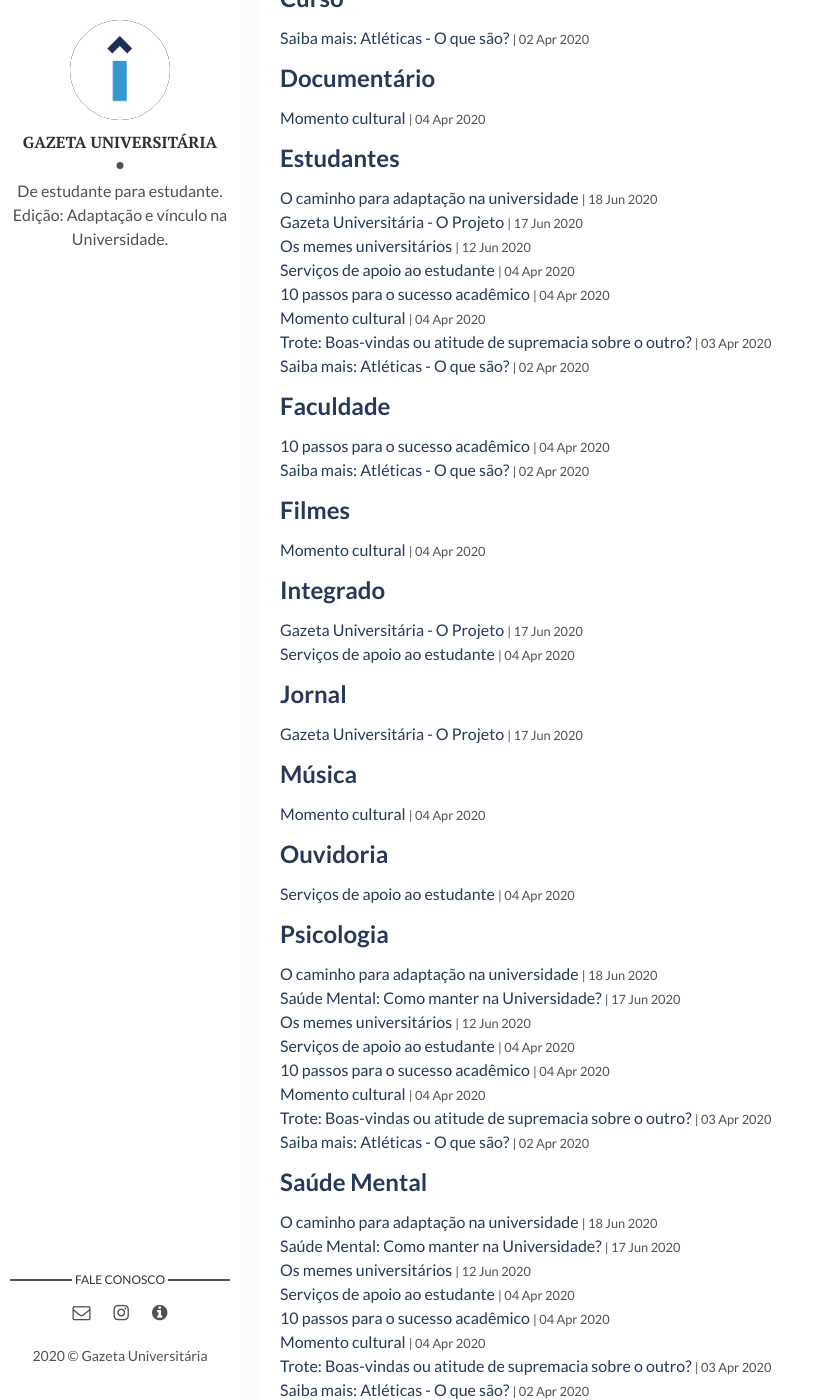
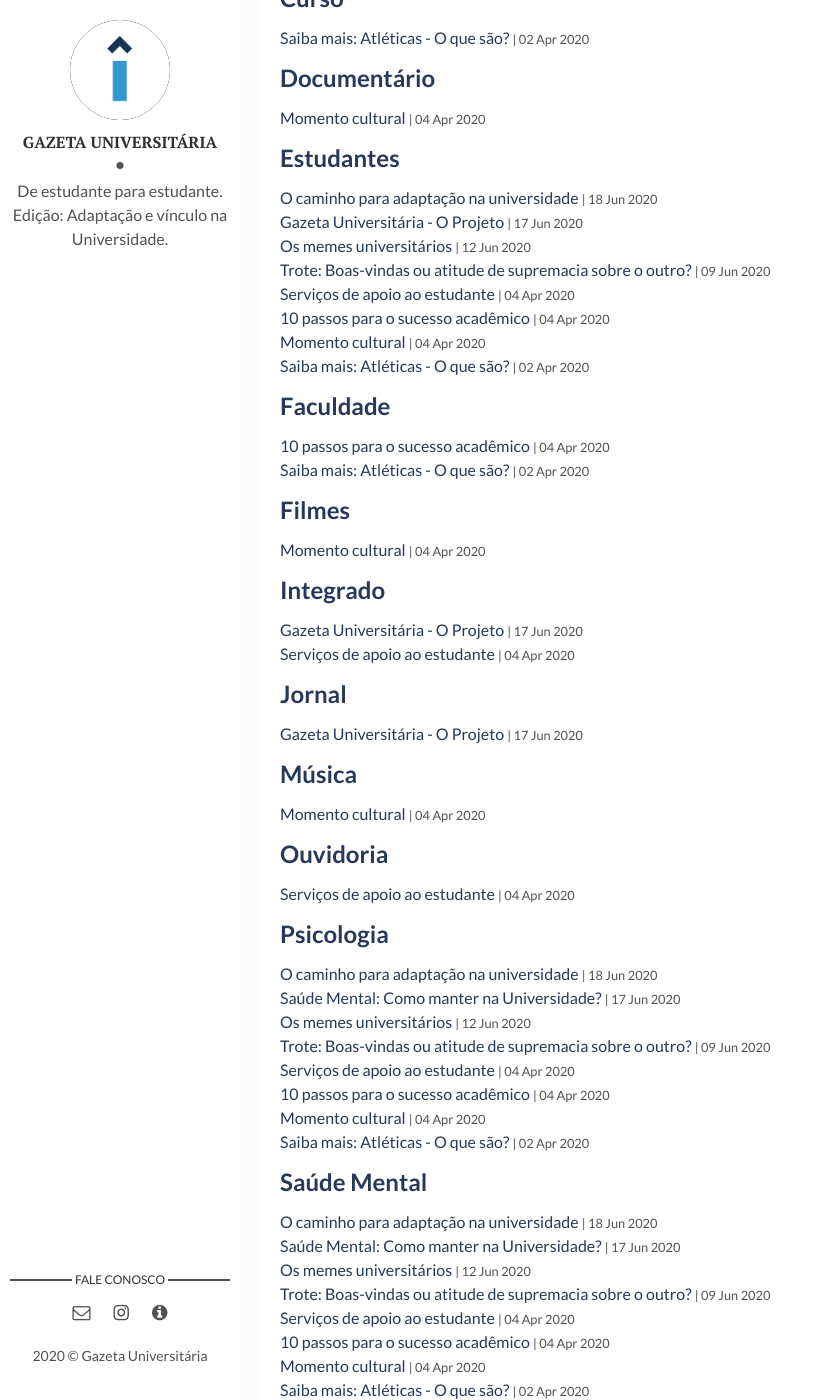
Before and after one commit to gazetauniversitaria/gazetauniversitaria.github.io, a Jekyll site: the page built from tags.html, in a window 1280 px wide and 1400 px high, scrolled down 989 px. Shown: the whole window, without its empty margins (0-820 px from the left). Built offline with Jekyll 4.4.1, drawn with Linux system fonts in a browser that asks for light colours; some of the changed text lies outside the part shown.

Commit message:
Update 2020-06-09-trote-univ.markdown

```diff
--- a/_posts/2020-06-09-trote-univ.markdown
+++ b/_posts/2020-06-09-trote-univ.markdown
@@ -1,7 +1,7 @@
 ---
 layout: post
 title: "Trote: Boas-vindas ou atitude de supremacia sobre o outro?"
-date: 2020-04-03 11:00:00 +0300
+date: 2020-06-09 11:00:00 +0300
 description: Ao projeto de jornal online; Gazeta Universitária
 img:  Trote/troteuniv.jpg
 tags: [Estudantes, Saúde Mental, Psicologia,Trote]
```
